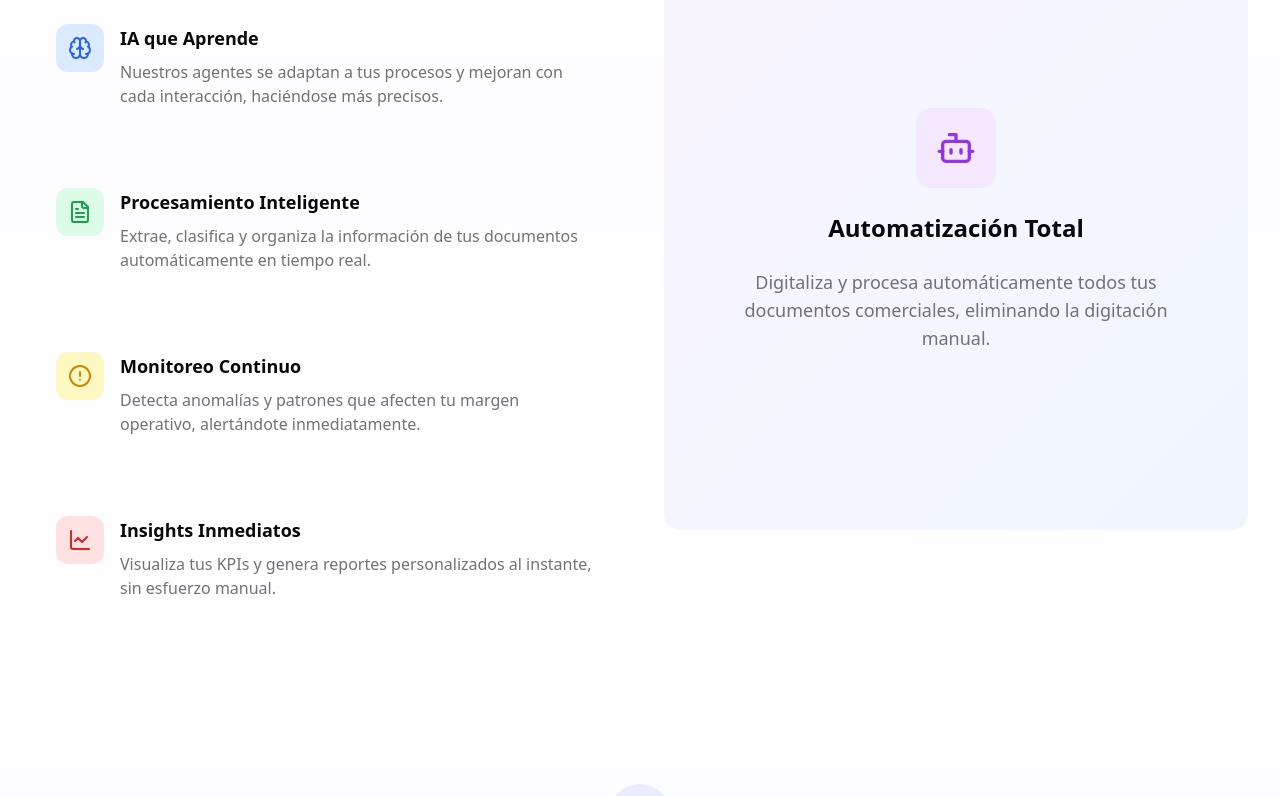
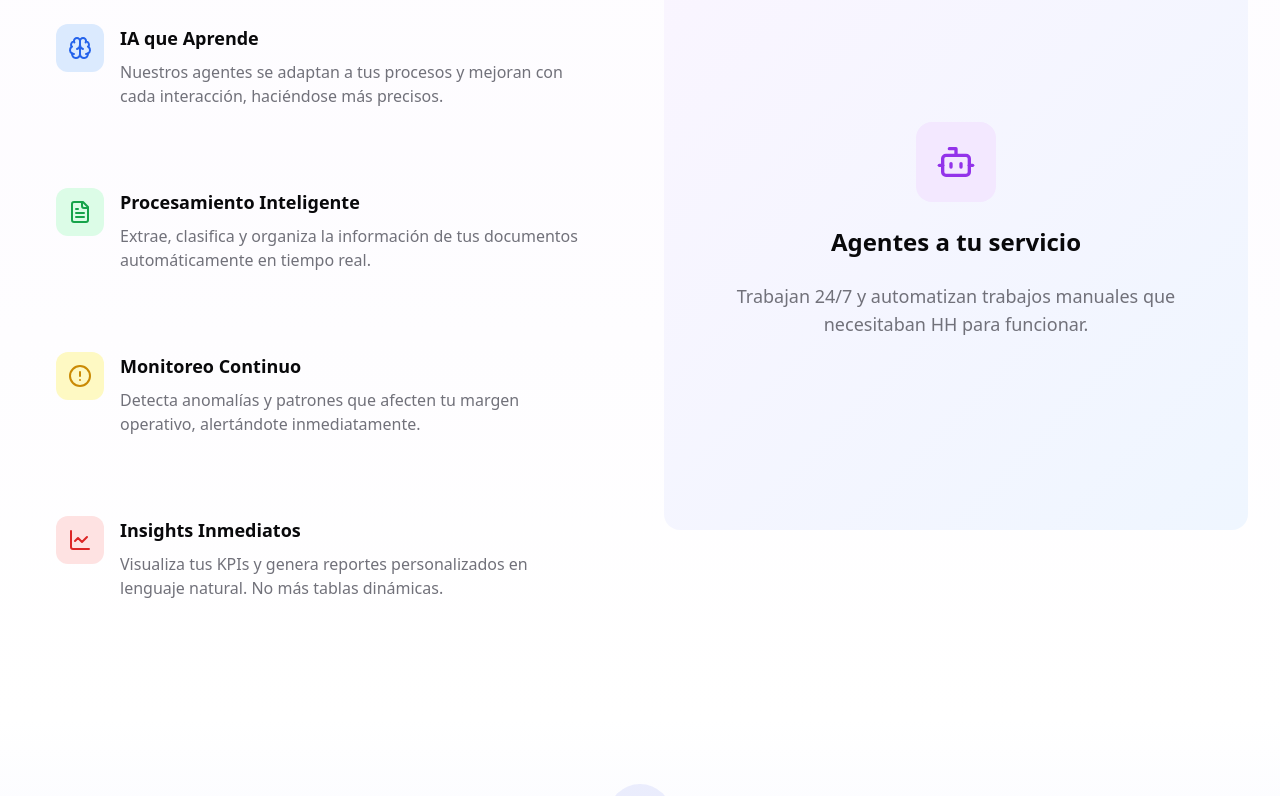
Before and after one commit to Suplait/ruka-smart-insight, a React (Vite) app: page / in a window 1280 px wide. Shown: the part 4660-5456 px from the top of the page. Built offline with nearby package versions, Linux system fonts and the light colour scheme.

Commit message:
update v18

```diff
--- a/src/components/ValueShowcase.tsx
+++ b/src/components/ValueShowcase.tsx
@@ -6,8 +6,8 @@ import { cn } from "@/lib/utils";
 const features = [
   {
     id: 'automation',
-    title: 'Automatización Total',
-    description: 'Digitaliza y procesa automáticamente todos tus documentos comerciales, eliminando la digitación manual.',
+    title: 'Agentes a tu servicio',
+    description: 'Trabajan 24/7 y automatizan trabajos manuales que necesitaban HH para funcionar.',
     Icon: Bot,
     color: 'bg-purple-100 text-purple-600'
   },
@@ -35,7 +35,7 @@ const features = [
   {
     id: 'insights',
     title: 'Insights Inmediatos',
-    description: 'Visualiza tus KPIs y genera reportes personalizados al instante, sin esfuerzo manual.',
+    description: 'Visualiza tus KPIs y genera reportes personalizados en lenguaje natural. No más tablas dinámicas.',
     Icon: LineChart,
     color: 'bg-red-100 text-red-600'
   }
```
